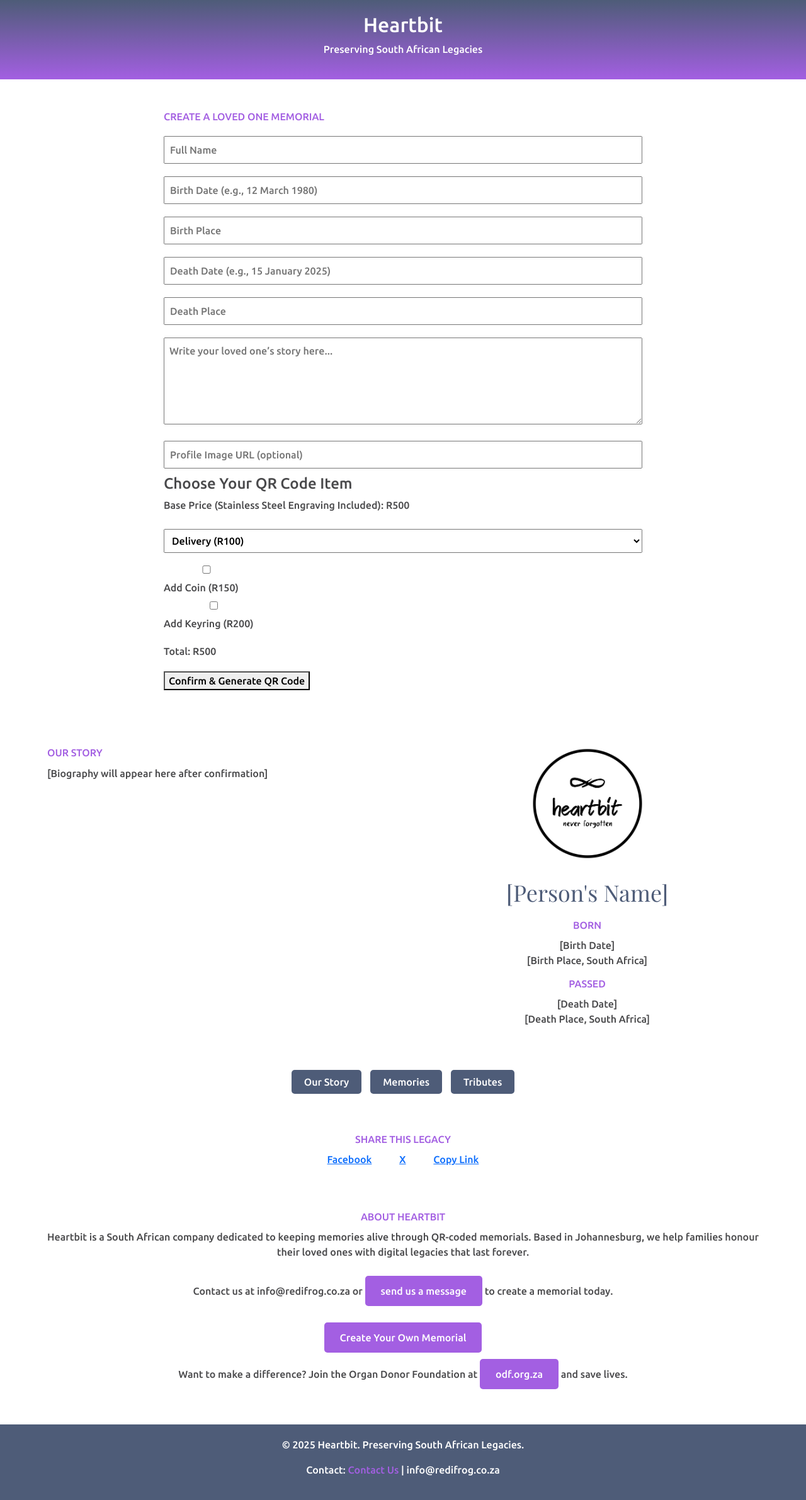
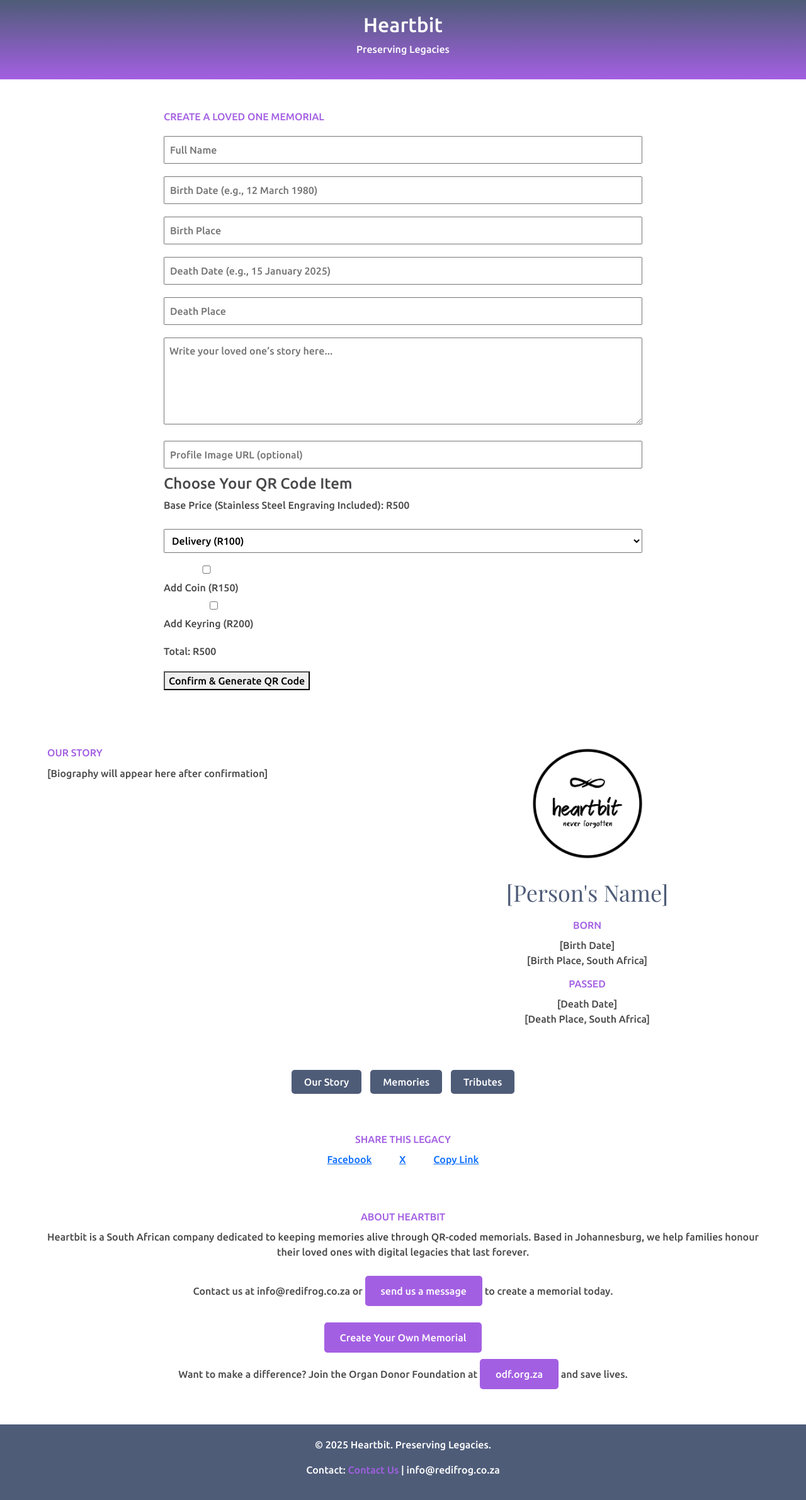
Before and after one commit to Travi1999/Heartbit, a plain HTML site: page human_memorial.html in a window 1280 px wide. Shown: the whole page at 63% size. Drawn offline with nearby package versions, Linux system fonts and the light colour scheme.

Commit message:
Update human_memorial.html

```diff
--- a/human_memorial.html
+++ b/human_memorial.html
@@ -38,7 +38,7 @@
 <body>
     <div class="header-section">
         <h2>Heartbit</h2>
-        <p>Preserving South African Legacies</p>
+        <p>Preserving Legacies</p>
     </div>
     <div class="form-section">
         <h3>Create a Loved One Memorial</h3>
@@ -104,7 +104,7 @@
         <p>Want to make a difference? Join the Organ Donor Foundation at <a href="https://www.odf.org.za">odf.org.za</a> and save lives.</p>
     </div>
     <footer>
-        <p>© 2025 Heartbit. Preserving South African Legacies.</p>
+        <p>© 2025 Heartbit. Preserving Legacies.</p>
         <p>Contact: <a href="https://travi1999.github.io/heartbit/contact.html">Contact Us</a> | info@redifrog.co.za</p>
     </footer>
     <script src="https://cdn.jsdelivr.net/npm/qrcode/build/qrcode.min.js"></script>
```
